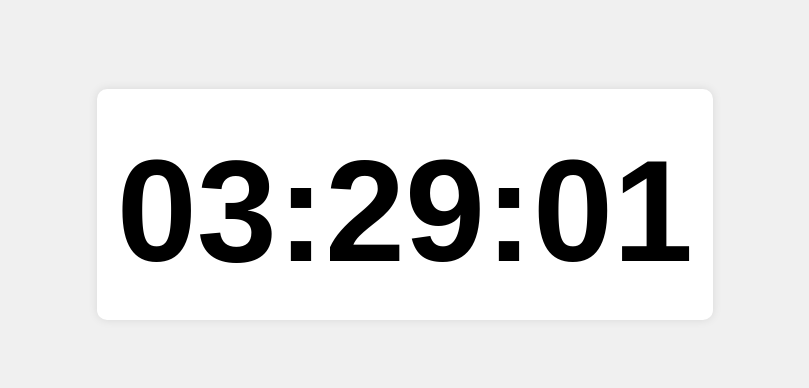
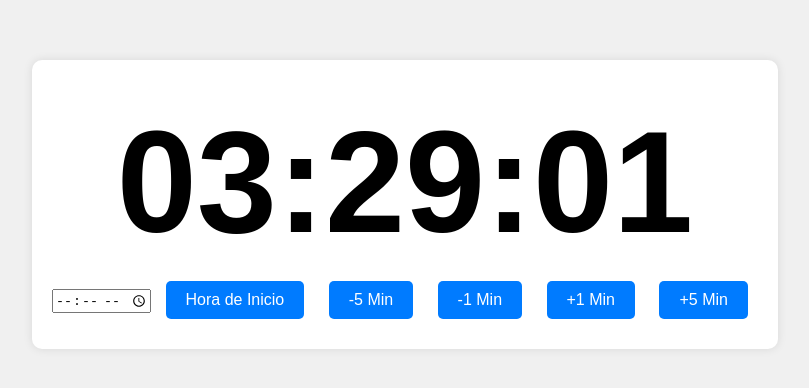
Before and after one commit to esdrasal/MonteSanto, a plain HTML site: page jueves.html in a window 1280 px wide. Shown: the part 196-584 px from the top of the page, without its empty margins (235-1044 px from the left). Drawn offline with Linux system fonts and the light colour scheme.

Commit message:
Update jueves.html

```diff
--- a/jueves.html
+++ b/jueves.html
@@ -8,9 +8,16 @@
 </head>
 <body>
     <div id="container">
-        <h1 id="clock">Hora Actual</h1>
+        <h1 id="clock"></h1>
         <div id="countdown-message"></div>
         <div id="countdown-timer" class="timer"></div>
+        <div id="controls">
+            <input type="time" id="start-time" placeholder="HH:MM">
+            <button onclick="setStartTime()">Hora de Inicio</button>
+            <button onclick="adjustTimer(-5)">-5 Min</button>
+            <button onclick="adjustTimer(-1)">-1 Min</button>
+            <button onclick="adjustTimer(1)">+1 Min</button>
+            <button onclick="adjustTimer(5)">+5 Min</button>      </div>
     </div>
     <script src="jueves.js"></script>
 </body>
```
